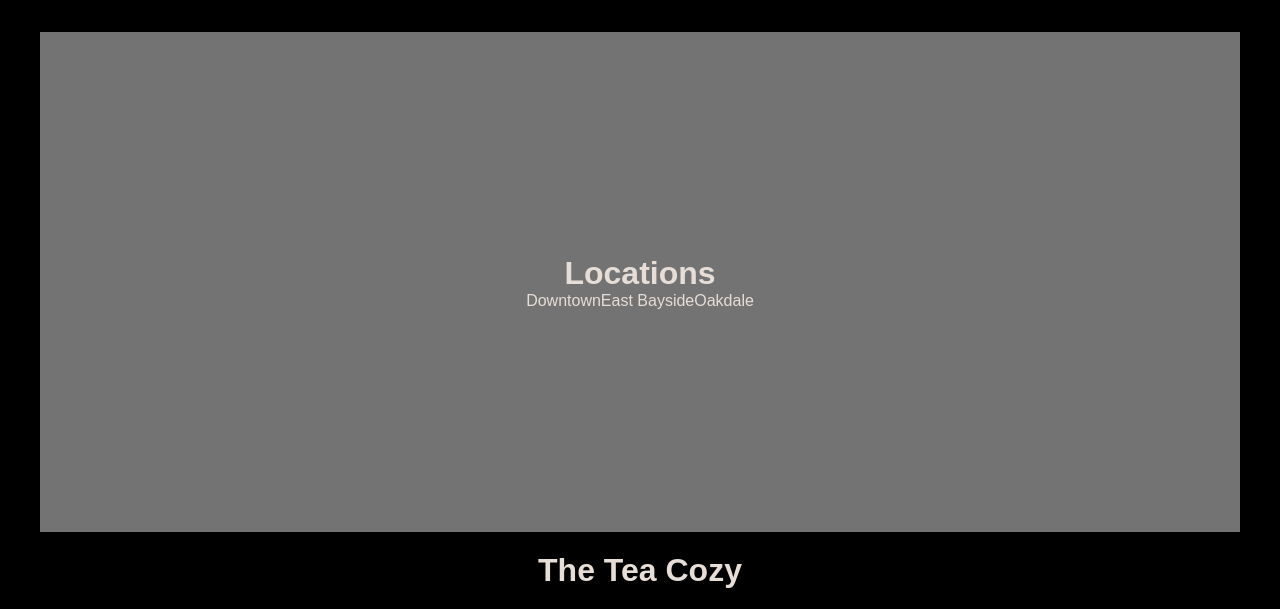
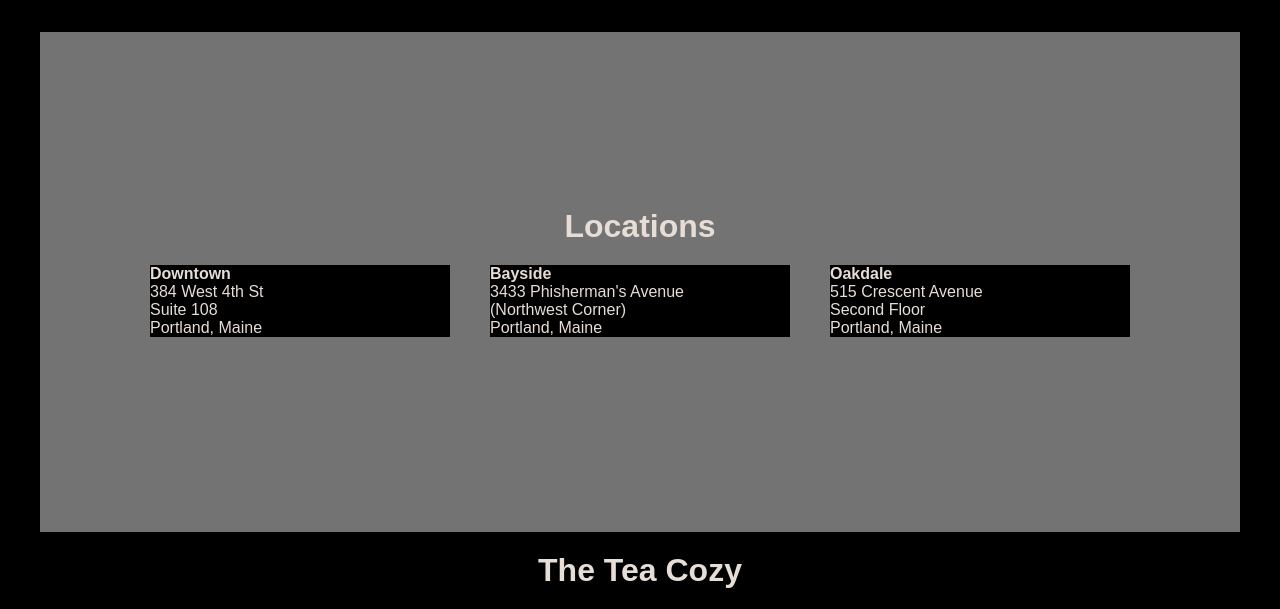
Before and after one commit to dtettarasar/code-cademy-tea-cozy, a plain HTML site: page index.html in a window 1280 px wide. Shown: the part 1450-2059 px from the top of the page. Drawn offline with Linux system fonts and the light colour scheme.

Commit message:
update location content & style

```diff
--- a/index.html
+++ b/index.html
@@ -78,19 +78,28 @@
 
                     <div class="location-item-col">
 
-                        <p>Downtown</p>
+                        <p><strong>Downtown</strong></p>
+                        <p>384 West 4th St</p>
+                        <p>Suite 108</p>
+                        <p>Portland, Maine</p>
 
                     </div>
 
                     <div class="location-item-col">
 
-                        <p>East Bayside</p>
+                        <p><strong>Bayside</strong></p>
+                        <p>3433 Phisherman's Avenue</p>
+                        <p>(Northwest Corner)</p>
+                        <p>Portland, Maine</p>
 
                     </div>
 
                     <div class="location-item-col">
 
-                        <p>Oakdale</p>
+                        <p><strong>Oakdale</strong></p>
+                        <p>515 Crescent Avenue</p>
+                        <p>Second Floor</p>
+                        <p>Portland, Maine</p>
 
                     </div>
 
--- a/styles.css
+++ b/styles.css
@@ -114,9 +114,21 @@ header {
     align-items: center;
 }
 
+.location-container {
+    width:100%;
+}
+
 .location-item-row {
     display: flex;
     justify-content: center;
+    width: 100%;
+    flex-wrap: wrap;
+}
+
+.location-item-col {
+    background-color: #000;
+    margin: 20px;
+    flex: 0 1 300px;
 }
 
 /*------------------------------*/
```
